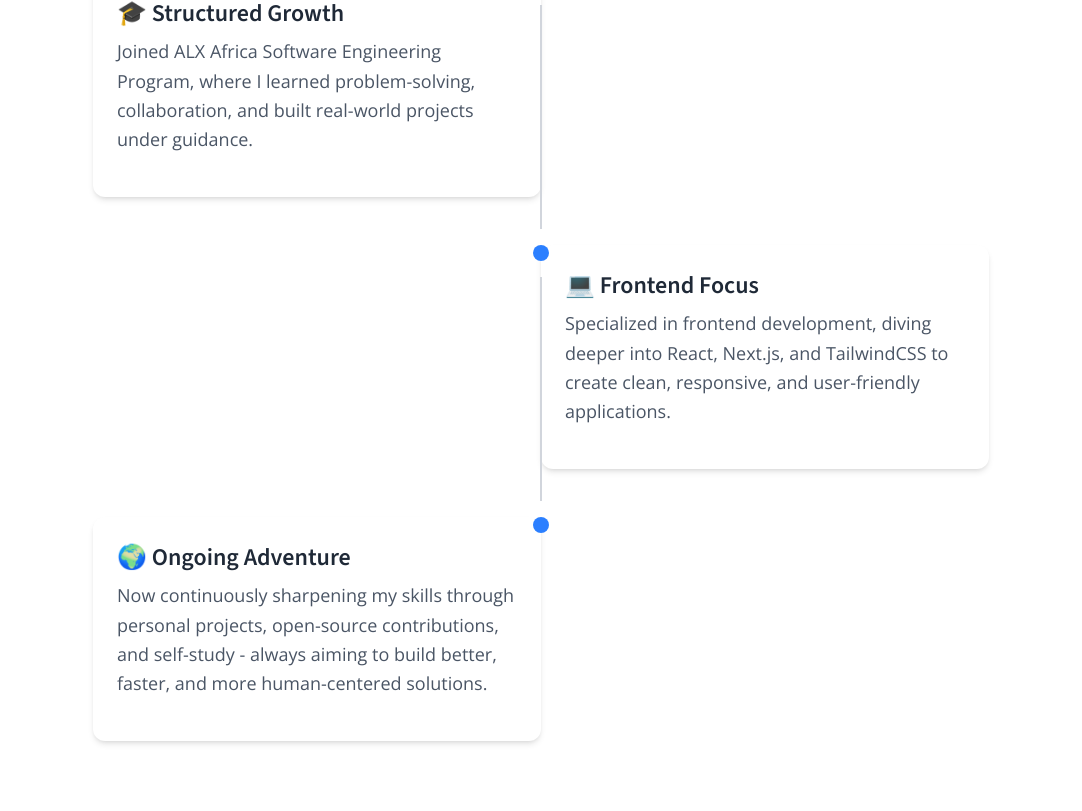
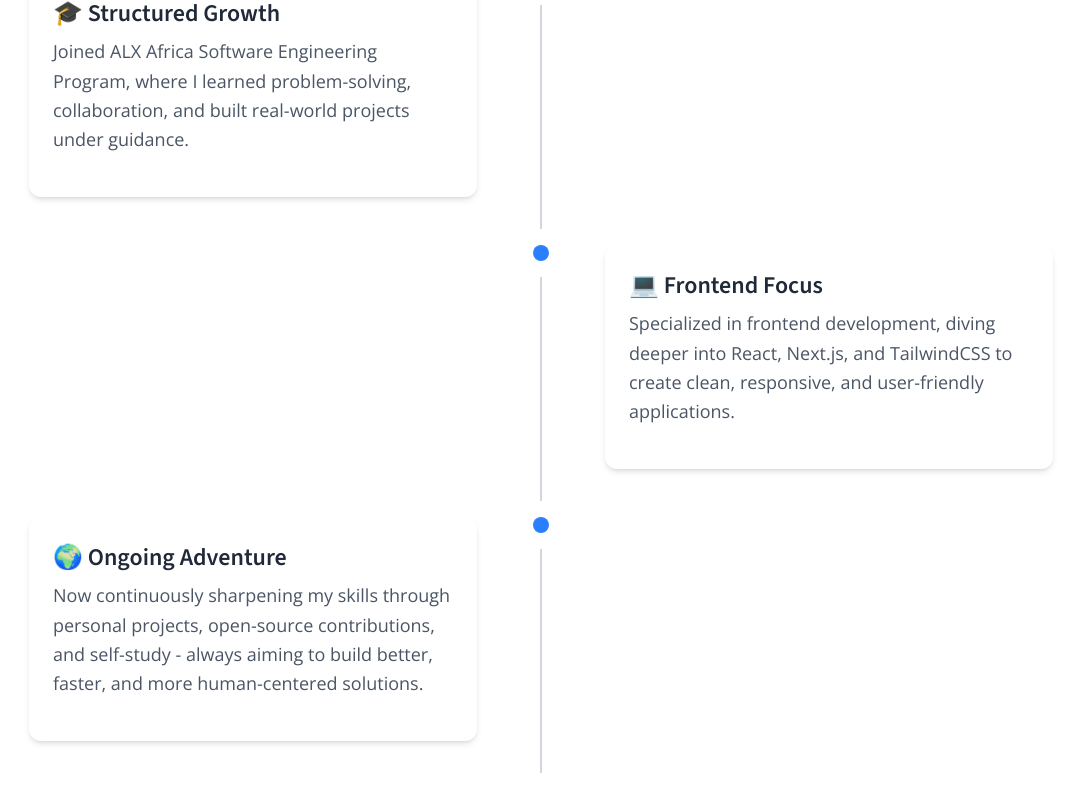
Before and after one commit to McDonald-ops/Portfolio, a React (Vite) app in the folder my-portfolio/: page / in a window 1280 px wide. Shown: the part 2038-2849 px from the top of the page, without its empty margins (99-1181 px from the left). Built offline with nearby package versions, Linux system fonts and the light colour scheme.

Commit message:
Refactor(timeline): Ensure complete vertical line in Learning Journey

```diff
--- a/my-portfolio/src/sections/About.jsx
+++ b/my-portfolio/src/sections/About.jsx
@@ -73,15 +73,15 @@ export default function About() {
           >
             <h2 className="text-4xl font-bold mb-12 text-center">Learning Journey</h2>
 
-            <div className="max-w-4xl mx-auto relative">
+            <div className="max-w-5xl mx-auto relative">
               {/* Timeline Stages with broken vertical lines */}
               <div className="relative">
                 {journeyStages.map((stage, index) => (
                   <div key={index} className="mb-12 relative">
                     {/* Central Vertical Line segment - Stops at bottom of each card */}
-                    {index < journeyStages.length - 1 && (
+
                       <div className="absolute left-1/2 top-8 bottom-0 h-full w-0.5 bg-gray-300 transform -translate-x-1/2 z-0" />
-                    )}
+
 
                     {/* Stage Card */}
                     <motion.div
```
